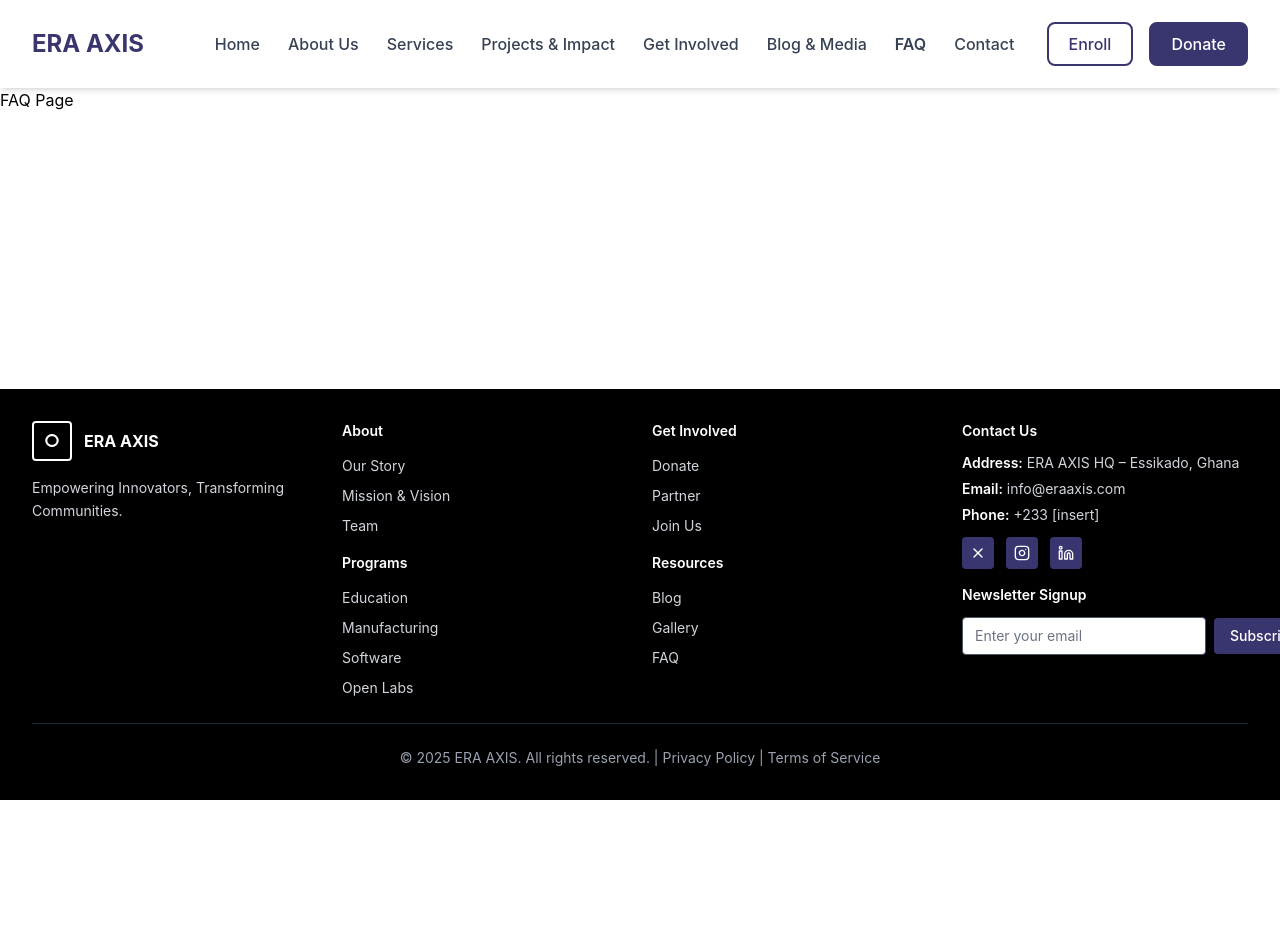
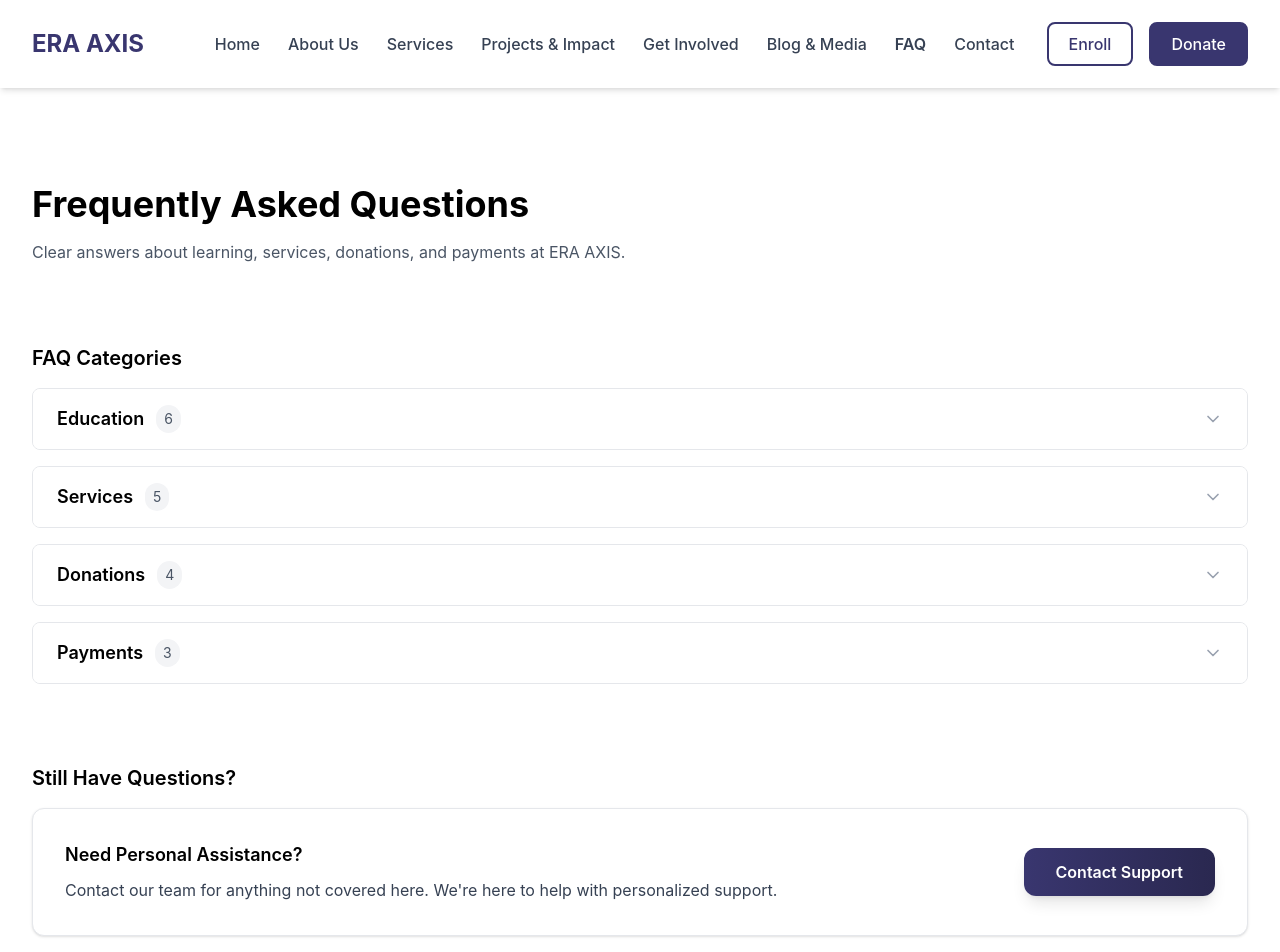
Before and after one commit to ERA-AXIS-9/era-axis-frontend, a React (Vite) app: page /faq in a window 1280 px wide. Shown: the top 952 px of the page. Before the commit the page ends 800 px from the top, so only its background shows below. Built offline with nearby package versions, Linux system fonts and the light colour scheme.

Commit message:
worked on the FAQ page

```diff
--- /dev/null
+++ b/src/components/pages/faq/FaqCategories.jsx
@@ -0,0 +1,194 @@
+import React, { useState } from 'react';
+import { ChevronDown, ChevronUp } from 'lucide-react';
+
+const FaqCategories = () => {
+  const [openCategory, setOpenCategory] = useState(null);
+  const [openFAQ, setOpenFAQ] = useState({});
+
+  const faqCategories = [
+    {
+      title: "Education",
+      count: 6,
+      faqs: [
+        {
+          question: "Can illiterate youth learn STEM at ERA AXIS?",
+          answer: "Yes, through visuals, demonstrations, and local languages."
+        },
+        {
+          question: "What age groups do you serve?",
+          answer: "We serve youth and adults of all ages, with programs designed for different skill levels and learning needs."
+        },
+        {
+          question: "Do you offer certification programs?",
+          answer: "Yes, we provide certificates for completed courses and skill-based training programs."
+        },
+        {
+          question: "What languages do you teach in?",
+          answer: "We teach in English and local languages to ensure accessibility for all learners."
+        },
+        {
+          question: "How long are your programs?",
+          answer: "Program duration varies from short workshops (1-3 days) to comprehensive courses (3-6 months)."
+        },
+        {
+          question: "Do you provide materials and tools?",
+          answer: "Yes, all necessary materials, tools, and equipment are provided during training sessions."
+        }
+      ]
+    },
+    {
+      title: "Services",
+      count: 5,
+      faqs: [
+        {
+          question: "Do you build for companies and households?",
+          answer: "Yes, through Manufacturing, Software, and Open Labs."
+        },
+        {
+          question: "What manufacturing services do you offer?",
+          answer: "We provide custom manufacturing, prototyping, and small-scale production services."
+        },
+        {
+          question: "Can you develop custom software solutions?",
+          answer: "Yes, we develop web applications, mobile apps, and custom software for businesses."
+        },
+        {
+          question: "What is included in Open Labs access?",
+          answer: "Access to equipment, tools, workspace, mentorship, and collaborative project opportunities."
+        },
+        {
+          question: "Do you offer consulting services?",
+          answer: "Yes, we provide technical consulting, project planning, and implementation support."
+        }
+      ]
+    },
+    {
+      title: "Donations",
+      count: 4,
+      faqs: [
+        {
+          question: "How do I donate e-waste?",
+          answer: "Contact us to arrange collection/drop-off."
+        },
+        {
+          question: "What types of e-waste do you accept?",
+          answer: "We accept computers, phones, tablets, electronic components, and other functional devices."
+        },
+        {
+          question: "Can I donate money instead of equipment?",
+          answer: "Yes, monetary donations help us purchase materials, pay instructors, and expand programs."
+        },
+        {
+          question: "Do you provide donation receipts?",
+          answer: "Yes, we provide official receipts for all donations for tax and record-keeping purposes."
+        }
+      ]
+    },
+    {
+      title: "Payments",
+      count: 3,
+      faqs: [
+        {
+          question: "Can I pay securely online?",
+          answer: "Yes, through our payment portal for education and services."
+        },
+        {
+          question: "What payment methods do you accept?",
+          answer: "We accept mobile money, bank transfers, credit cards, and cash payments."
+        },
+        {
+          question: "Do you offer payment plans?",
+          answer: "Yes, we offer flexible payment plans for longer programs and larger projects."
+        }
+      ]
+    }
+  ];
+
+  const toggleCategory = (index) => {
+    setOpenCategory(openCategory === index ? null : index);
+  };
+
+  const toggleFAQ = (categoryIndex, faqIndex) => {
+    const key = `${categoryIndex}-${faqIndex}`;
+    setOpenFAQ(prev => ({
+      ...prev,
+      [key]: !prev[key]
+    }));
+  };
+
+  return (
+    <section className="py-6 bg-white">
+      <div className="max-w-7xl mx-auto px-4 sm:px-6 lg:px-8">
+
+        {/* FAQ Categories */}
+        <div className="mb-8">
+          <h2 className="text-xl font-semibold text-black mb-4">FAQ Categories</h2>
+
+          <div className="space-y-4">
+            {faqCategories.map((category, categoryIndex) => (
+              <div key={categoryIndex} className="border border-gray-200 rounded-lg overflow-hidden">
+
+                {/* Category Header */}
+                <button
+                  onClick={() => toggleCategory(categoryIndex)}
+                  className="w-full px-6 py-4 text-left flex items-center justify-between bg-white hover:bg-gray-50 transition-colors"
+                >
+                  <div className="flex items-center gap-3">
+                    <span className="text-lg font-semibold text-black">{category.title}</span>
+                    <span className="bg-gray-100 text-gray-600 px-2 py-1 rounded-full text-sm">
+                      {category.count}
+                    </span>
+                  </div>
+                  {openCategory === categoryIndex ? (
+                    <ChevronUp className="text-gray-400" size={20} />
+                  ) : (
+                    <ChevronDown className="text-gray-400" size={20} />
+                  )}
+                </button>
+
+                {/* Category FAQs */}
+                {openCategory === categoryIndex && (
+                  <div className="border-t border-gray-200">
+                    {category.faqs.map((faq, faqIndex) => {
+                      const faqKey = `${categoryIndex}-${faqIndex}`;
+                      const isOpen = openFAQ[faqKey];
+
+                      return (
+                        <div key={faqIndex} className="border-b border-gray-100 last:border-b-0">
+                          <button
+                            onClick={() => toggleFAQ(categoryIndex, faqIndex)}
+                            className="w-full px-6 py-4 text-left flex items-center justify-between hover:bg-gray-50 transition-colors"
+                          >
+                            <span className="text-base font-medium text-gray-900 pr-4">
+                              {faq.question}
+                            </span>
+                            {isOpen ? (
+                              <ChevronUp className="text-[#39366F]" size={16} />
+                            ) : (
+                              <ChevronDown className="text-gray-400" size={16} />
+                            )}
+                          </button>
+
+                          {isOpen && (
+                            <div className="px-6 pb-4 bg-gray-50">
+                              <p className="text-sm text-gray-600 leading-relaxed">
+                                {faq.answer}
+                              </p>
+                            </div>
+                          )}
+                        </div>
+                      );
+                    })}
+                  </div>
+                )}
+              </div>
+            ))}
+          </div>
+        </div>
+
+      </div>
+    </section>
+  );
+};
+
+export default FaqCategories;
--- /dev/null
+++ b/src/components/pages/faq/FaqHero.jsx
@@ -0,0 +1,23 @@
+import React from 'react';
+
+const FaqHero = () => {
+  return (
+    <section className="pt-16 sm:pt-20 lg:pt-24 pb-6 bg-white">
+      <div className="max-w-7xl mx-auto px-4 sm:px-6 lg:px-8">
+
+        {/* Page Header */}
+        <div className="mb-8">
+          <h1 className="text-2xl sm:text-3xl lg:text-4xl font-bold text-black mb-4">
+            Frequently Asked Questions
+          </h1>
+          <p className="text-base text-gray-600">
+            Clear answers about learning, services, donations, and payments at ERA AXIS.
+          </p>
+        </div>
+
+      </div>
+    </section>
+  );
+};
+
+export default FaqHero;
--- /dev/null
+++ b/src/components/pages/faq/FaqSupport.jsx
@@ -0,0 +1,33 @@
+import React from 'react';
+import { MessageSquare } from 'lucide-react';
+
+const FaqSupport = () => {
+  return (
+    <section className="py-6 bg-white">
+      <div className="max-w-7xl mx-auto px-4 sm:px-6 lg:px-8">
+
+        {/* Still Have Questions */}
+        <div className="mb-6">
+          <h2 className="text-xl font-semibold text-black mb-4">Still Have Questions?</h2>
+
+          <div className="bg-white border border-gray-200 rounded-xl p-8 shadow-sm hover:shadow-lg transition-all duration-300">
+            <div className="flex flex-col sm:flex-row sm:items-center sm:justify-between gap-6">
+              <div>
+                <h3 className="text-lg font-semibold text-black mb-2">Need Personal Assistance?</h3>
+                <p className="text-base text-gray-700 leading-relaxed">
+                  Contact our team for anything not covered here. We're here to help with personalized support.
+                </p>
+              </div>
+              <button className="bg-gradient-to-r from-[#39366F] to-[#2a2850] hover:from-[#2a2850] hover:to-[#1a1a3a] text-white px-8 py-3 rounded-xl font-semibold transition-all duration-300 shadow-lg hover:shadow-xl hover:-translate-y-0.5 flex-shrink-0">
+                Contact Support
+              </button>
+            </div>
+          </div>
+        </div>
+
+      </div>
+    </section>
+  );
+};
+
+export default FaqSupport;
--- a/src/pages/public/faq/index.jsx
+++ b/src/pages/public/faq/index.jsx
@@ -1,2 +1,16 @@
-const FaqPage = () => <div>FAQ Page</div>;
+import React from 'react';
+import FaqHero from '../../../components/pages/faq/FaqHero';
+import FaqCategories from '../../../components/pages/faq/FaqCategories';
+import FaqSupport from '../../../components/pages/faq/FaqSupport';
+
+const FaqPage = () => {
+  return (
+    <div className="min-h-screen bg-white">
+      <FaqHero />
+      <FaqCategories />
+      <FaqSupport />
+    </div>
+  );
+};
+
 export default FaqPage;
```
